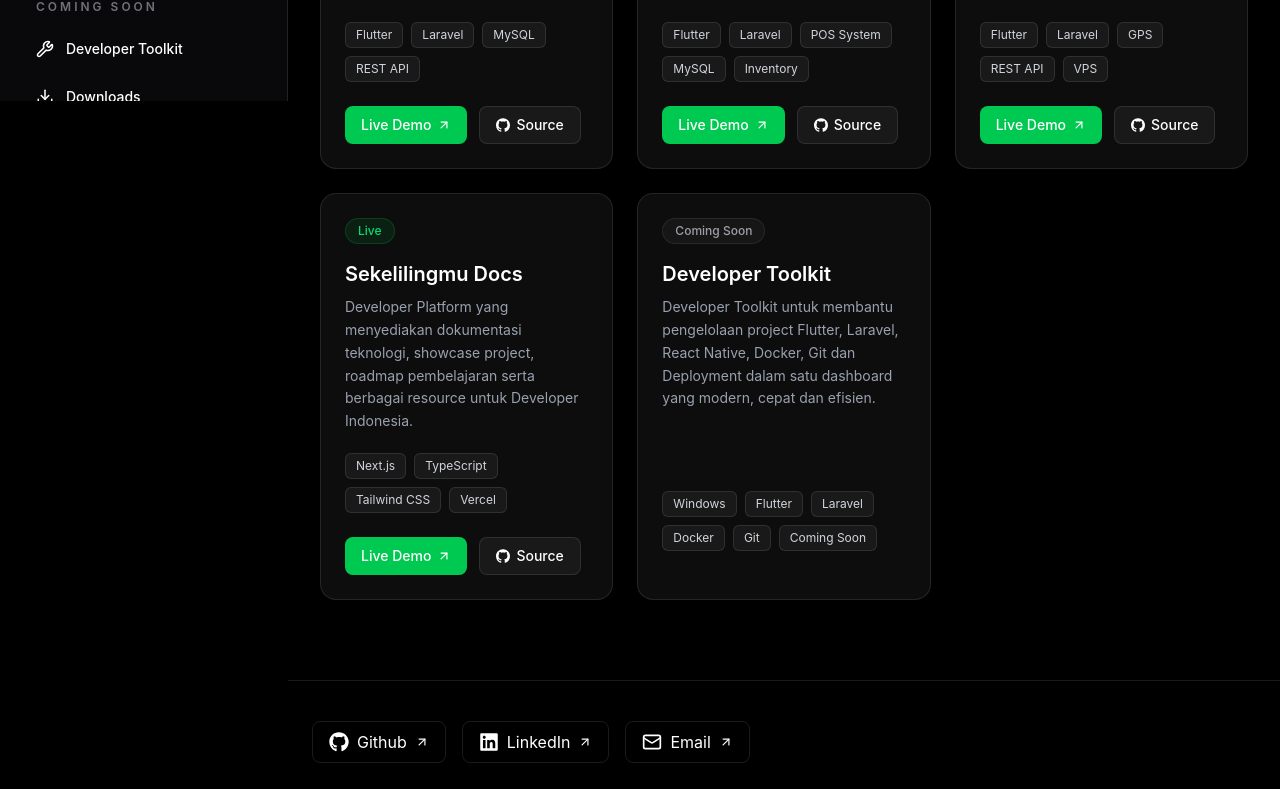
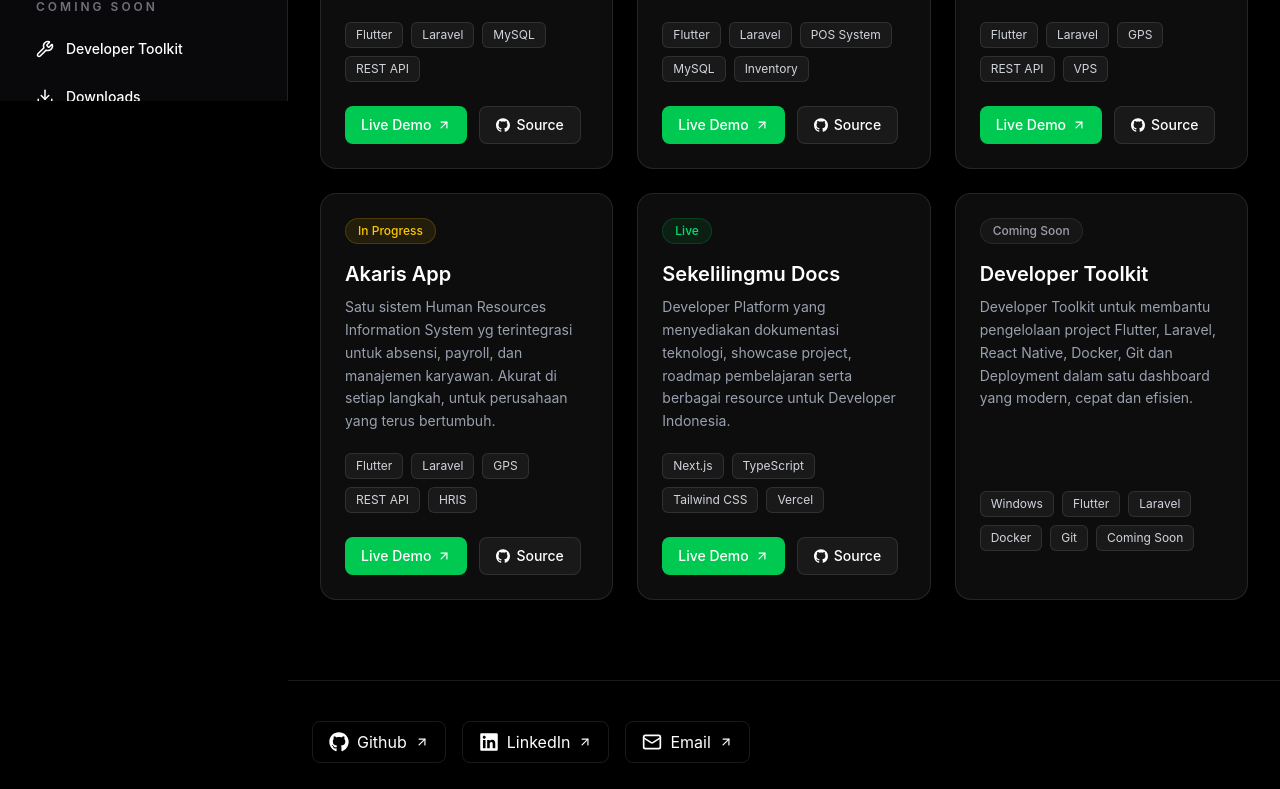
Before and after one commit to sekelilingmuofficial-create/sekelilingmu-docs, a Next.js app: page /projects in a window 1280 px wide. Shown: the part 699-1488 px from the top of the page. Built offline with nearby package versions, Linux system fonts and the light colour scheme.

Commit message:
Add files via upload

```diff
--- a/app/projects/page.tsx
+++ b/app/projects/page.tsx
@@ -75,6 +75,29 @@ const projects = [
 
     demoUrl:
       "https://presensi-web-one.vercel.app/",
+
+    githubUrl:
+      "https://github.com/sekelilingmuofficial-create",
+
+    status: "in-progress" as const,
+  },
+
+  {
+    title: "Akaris App",
+
+    description:
+      "Satu sistem Human Resources Information System yg terintegrasi untuk absensi, payroll, dan manajemen karyawan. Akurat di setiap langkah, untuk perusahaan yang terus bertumbuh.",
+
+    tags: [
+      "Flutter",
+      "Laravel",
+      "GPS",
+      "REST API",
+      "HRIS",
+    ],
+
+    demoUrl:
+      "https://akaris-web-khaki.vercel.app/",
 
     githubUrl:
       "https://github.com/sekelilingmuofficial-create",
```
